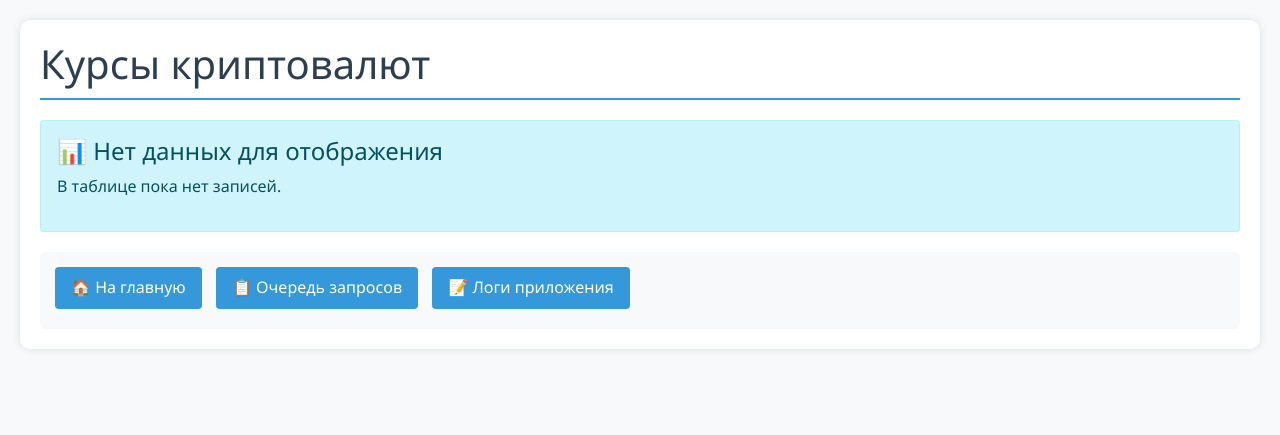
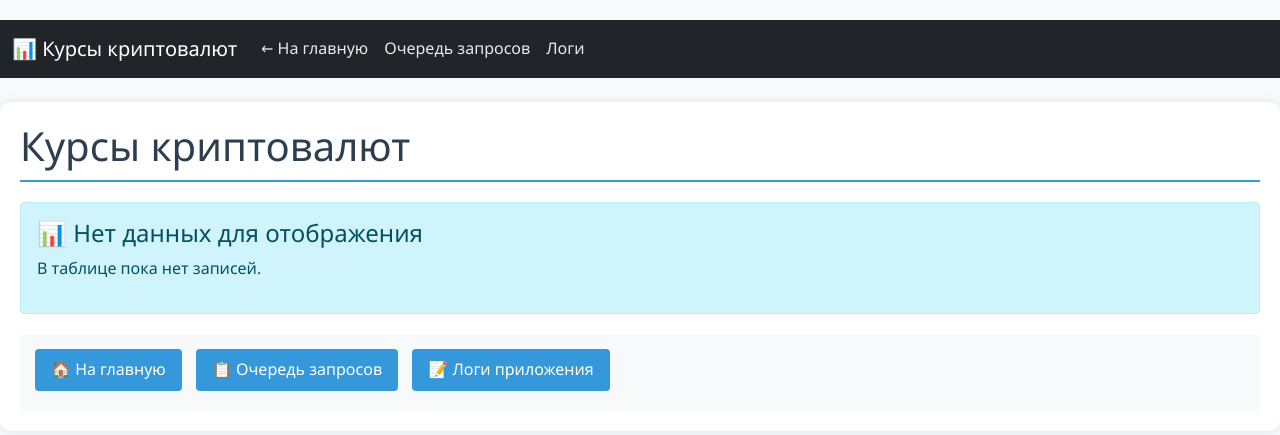
Before and after one commit to hauptmann1971/crypto_app, a Flask app: page /crypto_table in a window 1280 px wide. Shown: the top 435 px of the page. Run offline with Flask 3, Linux system fonts and the light colour scheme.

Commit message:
Добавил в шаблоны навигацию на главную страницу

```diff
--- a/templates/data_table.html
+++ b/templates/data_table.html
@@ -10,12 +10,11 @@
         body {
             font-family: 'Segoe UI', Tahoma, Geneva, Verdana, sans-serif;
             line-height: 1.6;
-            margin: 0;
-            padding: 20px;
             color: #333;
             background-color: #f8f9fa;
+            padding-top: 20px;
         }
-        .container {
+        .main-container {
             max-width: 1400px;
             margin: 0 auto;
             background: white;
@@ -103,10 +102,51 @@
         .table-responsive {
             overflow-x: auto;
         }
+
+        /* Стили для навигации - обеспечение видимости */
+        .navbar .nav-link {
+            color: rgba(255, 255, 255, 0.9) !important;
+        }
+        .navbar .nav-link:hover {
+            color: white !important;
+            text-decoration: none;
+        }
+        .navbar-brand {
+            color: white !important;
+        }
     </style>
 </head>
 <body>
-    <div class="container">
+    <nav class="navbar navbar-expand-lg navbar-dark bg-dark">
+        <div class="container-fluid">
+            <a class="navbar-brand" href="{{ url_for('index') }}">📊 {{ title }}</a>
+            <button class="navbar-toggler" type="button" data-bs-toggle="collapse" data-bs-target="#navbarNav"
+                    aria-controls="navbarNav" aria-expanded="false" aria-label="Переключить навигацию">
+                <span class="navbar-toggler-icon"></span>
+            </button>
+            <div class="collapse navbar-collapse" id="navbarNav">
+                <ul class="navbar-nav">
+                    <li class="nav-item">
+                        <a class="nav-link" href="{{ url_for('index') }}">← На главную</a>
+                    </li>
+                    {% if title == 'Курсы криптовалют' %}
+                        <li class="nav-item">
+                            <a class="nav-link" href="{{ url_for('show_requests_table') }}">Очередь запросов</a>
+                        </li>
+                    {% elif title == 'Очередь запросов' %}
+                        <li class="nav-item">
+                            <a class="nav-link" href="{{ url_for('show_crypto_table') }}">Таблица курсов</a>
+                        </li>
+                    {% endif %}
+                    <li class="nav-item">
+                        <a class="nav-link" href="{{ url_for('show_log_table') }}">Логи</a>
+                    </li>
+                </ul>
+            </div>
+        </div>
+    </nav>
+
+    <div class="container main-container mt-4">
         <h1>{{ title }}</h1>
 
         {% if data %}
--- a/templates/main_crypto_rates_table.html
+++ b/templates/main_crypto_rates_table.html
@@ -60,6 +60,11 @@
                     </li>
                     <li class="nav-item">
                         <a class="nav-link active" href="{{ url_for('show_main_crypto_rates_to_btc') }}">Курсы к BTC</a>
+                    </li>
+                </ul>
+                    <ul class="navbar-nav">
+                     <li class="nav-item">
+                        <a class="nav-link active" href="{{ url_for('index') }}">← На главную</a>
                     </li>
                 </ul>
                 <!-- Информация о пользователе -->
```
Also changed, not shown: templates/data_table_logs.html (+21 -0 lines).
